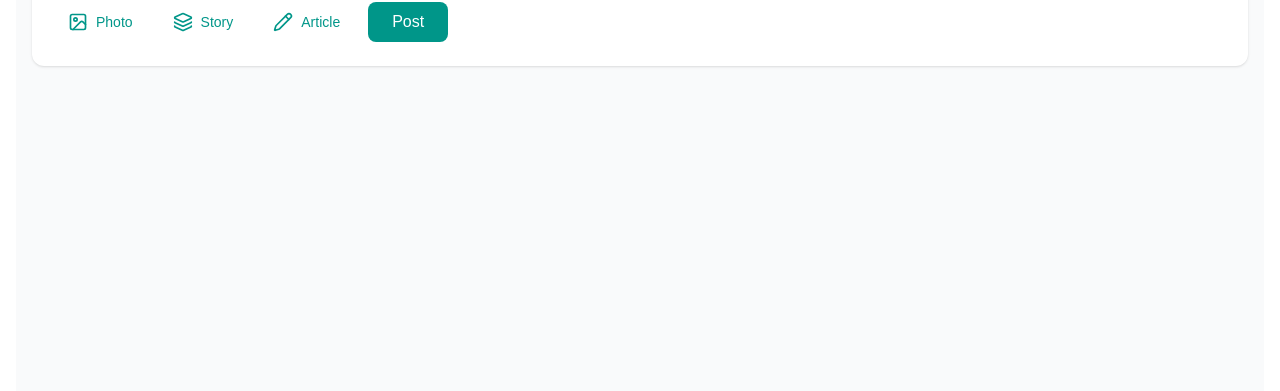
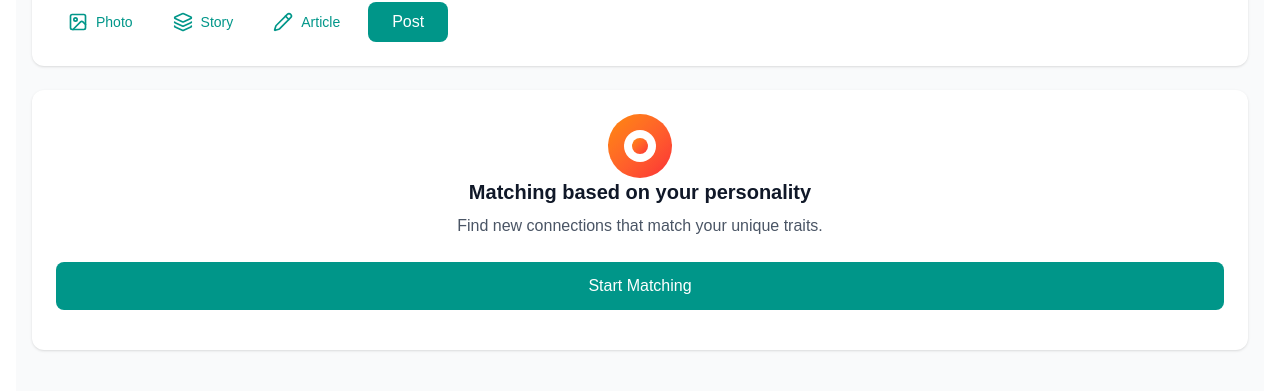
Before and after one commit to Abhishek09yadav/ConnectVerse, a Next.js app in the folder frontend/: page /dashboard in a window 1280 px wide. Shown: the part 365-756 px from the top of the page. Built offline with nearby package versions, Linux system fonts and the light colour scheme; no server answers.

Commit message:
Add personality-based matching section to Dashboard

```diff
--- a/frontend/src/components/dashboard/Dashboard.jsx
+++ b/frontend/src/components/dashboard/Dashboard.jsx
@@ -48,12 +48,36 @@ const Dashboard = () => {
                 <Pencil className="w-5 h-5" />
                 <span className="text-sm font-medium">Article</span>
               </button>
-              <button className="px-6 py-2 bg-teal-600 text-white rounded-lg hover:bg-teal-700 transition-colors font-medium cursor-pointer" >
+              <button className="px-6 py-2 bg-teal-600 text-white rounded-lg hover:bg-teal-700 transition-colors font-medium cursor-pointer">
                 Post
               </button>
             </div>
           </div>
         </div>
+
+        {/* matching section */}
+        <div className="bg-white rounded-xl shadow-sm p-6 text-center">
+          <div className="mb-4">
+            <div className="w-16 h-16 bg-gradient-to-br from-orange-400 to-red-500 rounded-full mx-auto flex items-center justify-center ">
+              <div className="w-8 h-8 bg-white rounded-full flex items-center justify-center">
+                <div className="w-4 h-4 bg-gradient-to-br from-orange-400 to-red-500 rounded-full" />
+              </div>
+            </div>
+            <h3 className="text-xl font-bold text-gray-900 mb-2">
+              Matching based on your personality
+            </h3>
+            <p className="text-gray-600 mb-6">
+              Find new connections that match your unique traits.
+            </p>
+            <button className="w-full py-3 bg-teal-600 text-white rounded-lg hover:bg-teal-700 transition-colors font-medium">
+              Start Matching
+            </button>
+          </div>
+        </div>
+      </div>
+      {/* right section */}
+      <div className="space-y-6">
+
       </div>
     </div>
   );
```
